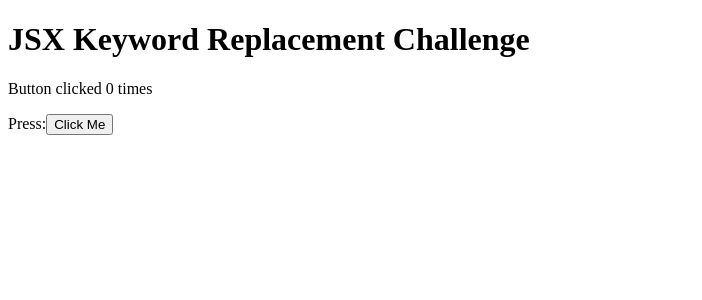
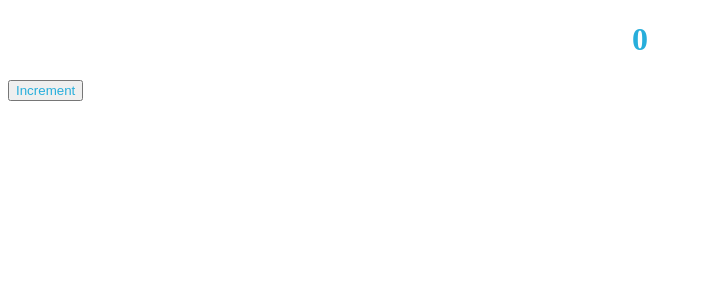
Before and after one commit to acciojob/debugging-challenge-react-Affan-Rafique, a React app: page / in a window 1280 px wide. Shown: the top 300 px of the page, without its empty margins (0-702 px from the left). Built offline with nearby package versions, Linux system fonts and the light colour scheme.

Commit message:
Update App.js

```diff
--- a/src/components/App.js
+++ b/src/components/App.js
@@ -1,25 +1,17 @@
 import React, { useState } from "react";
+import '../styles/App.css';
 
-export default function App() {
+const App = () => {
+
   const [count, setCount] = useState(0);
 
-  const handleClick = () => setCount((c) => c + 1);
-  const handleDoubleClick = () => setCount(0);
+  return (
+    <div className="ball">
+      <h1 className="count" onDoubleClick={() => { alert("cant edit it") }}>{count}</h1>
+      <button className='increment-button' onClick={() => { setCount(count + 1) }}>Increment</button>
+    </div>
+  )
+}
 
-  return (
-    <div className="app">
-      {/* Must remain constant for the test */}
-      <h1 className="title" onDoubleClick={handleDoubleClick}>
-        JSX Keyword Replacement Challenge
-      </h1>
 
-      {/* Show counter here (NOT inside the h1) */}
-      <p className="count">Button clicked {count} times</p>
-
-      <label htmlFor="btn" className="label">Press:</label>
-      <button id="btn" className="btn" onClick={handleClick}>
-        Click Me
-      </button>
-    </div>
-  );
-}
+export default App;
```
